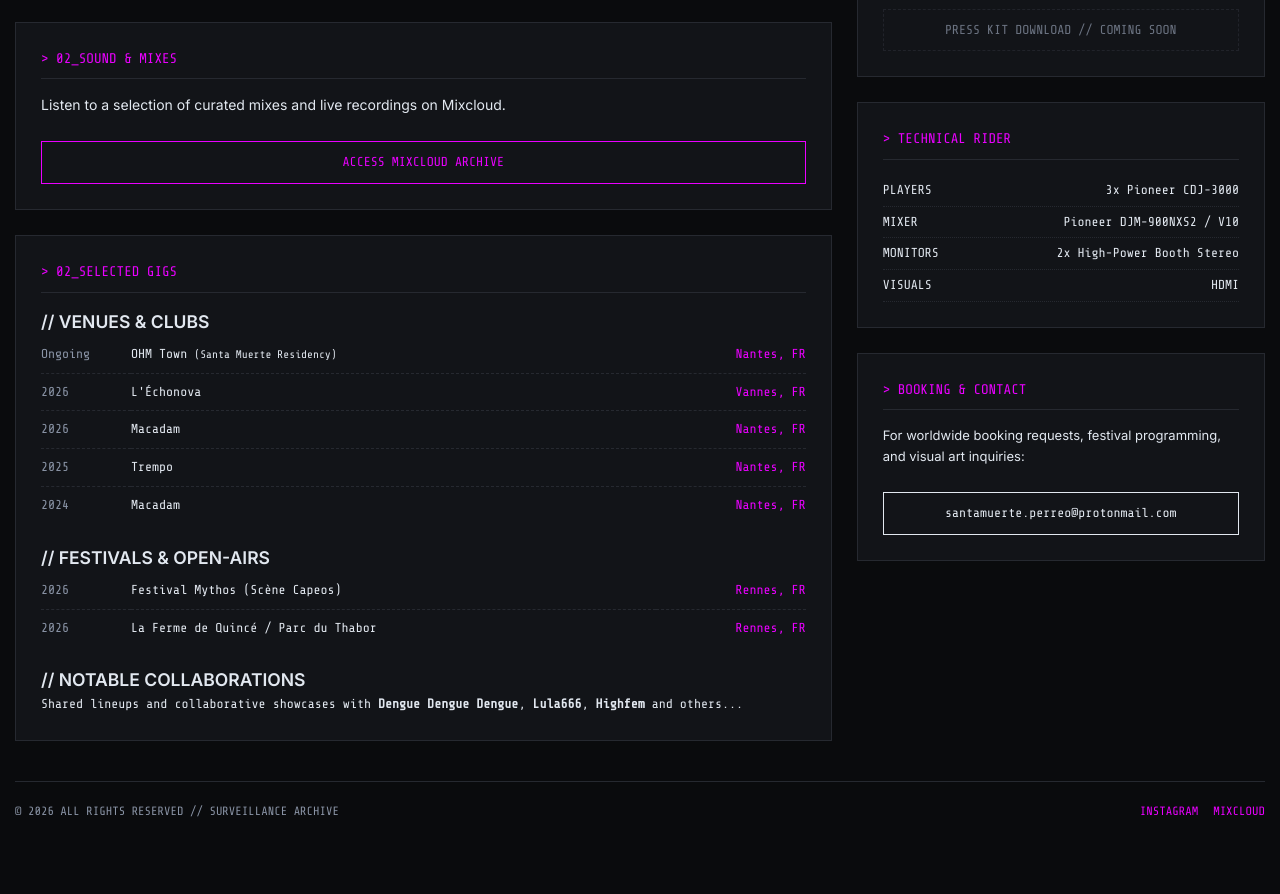
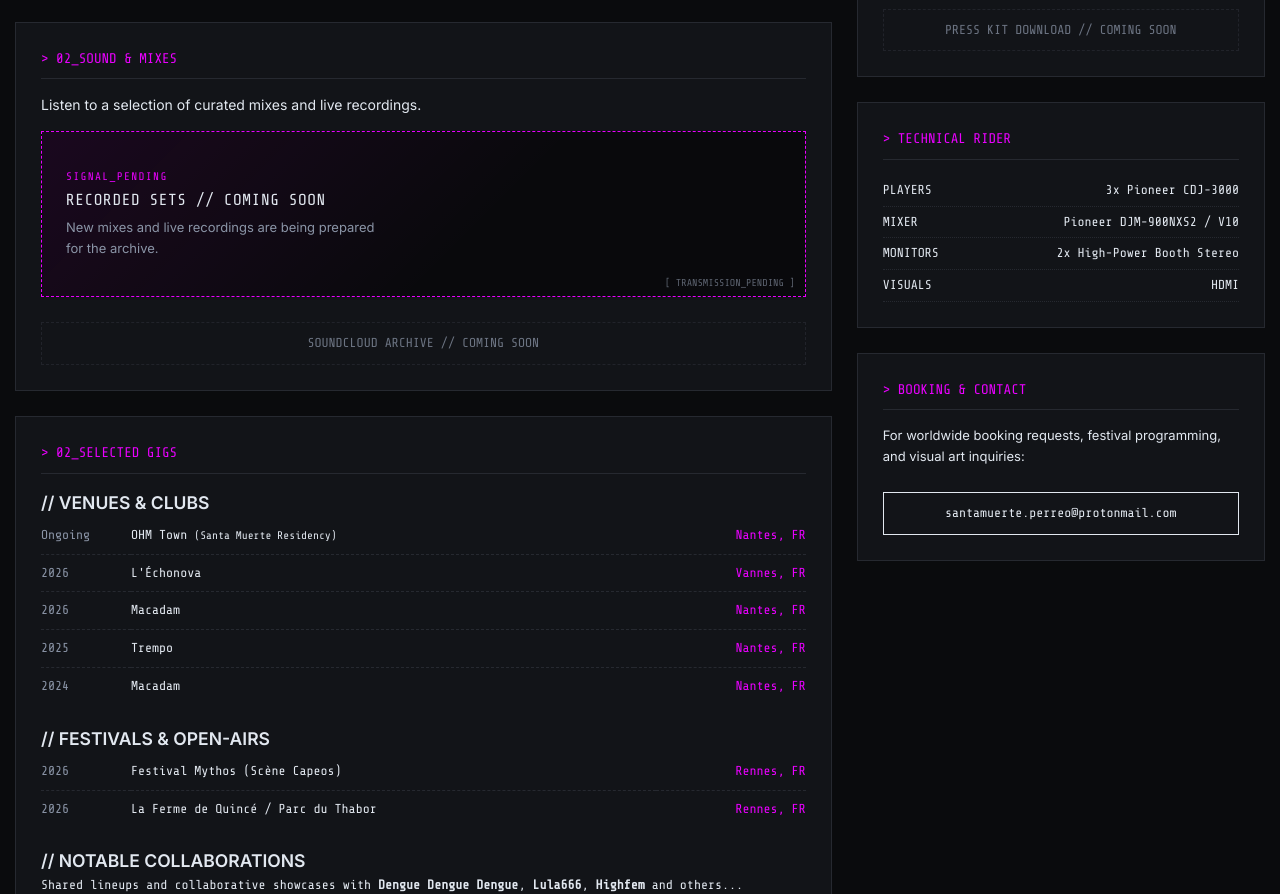
Before and after one commit to nocturnouy/epk, a plain HTML site: page index.html in a window 1280 px wide. Shown: the part 1274-2168 px from the top of the page. Before the commit the page ends 2115 px from the top, so only its background shows below. Drawn offline with nearby package versions, Linux system fonts and the light colour scheme; no server answers.

Commit message:
corrected index

```diff
--- a/index.html
+++ b/index.html
@@ -68,13 +68,19 @@
                     </div>
                 </section>
 
-                <!-- MIXCLOUD ARCHIVE -->
+                <!-- AUDIO / SOUNDCLOUD MIXES -->
                 <section class="card">
                     <div class="card-header">> 02_SOUND & MIXES</div>
                     <p class="bio-text">
-                        Listen to a selection of curated mixes and live recordings on Mixcloud.
+                        Listen to a selection of curated mixes and live recordings.
                     </p>
-                    <a href="https://www.mixcloud.com/fu3ga/" target="_blank" rel="noopener noreferrer" class="btn">ACCESS MIXCLOUD ARCHIVE</a>
+                    <div class="coming-soon-card" role="status">
+                        <span class="coming-soon-status">SIGNAL_PENDING</span>
+                        <h3>RECORDED SETS // COMING SOON</h3>
+                        <p>New mixes and live recordings are being prepared for the archive.</p>
+                    </div>
+
+                    <a class="btn btn-coming-soon" aria-disabled="true" tabindex="-1">SOUNDCLOUD ARCHIVE // COMING SOON</a>
                 </section>
 
                 <!-- GIGS CARD -->
```
